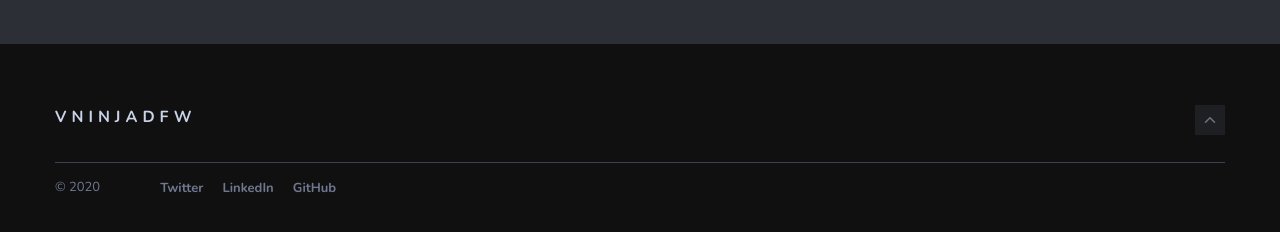
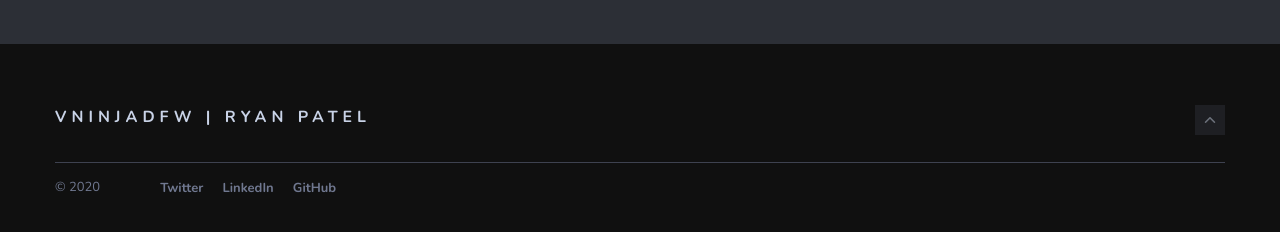
Before and after one commit to vNinjaDFW/vNinjaDFW.github.io, a Jekyll site: the page built from index.html, in a window 1280 px wide and 900 px high, scrolled down 1590 px. Shown: the part 648-880 px from the top of the window. Built offline with Jekyll 4.4.1, drawn with Linux system fonts in a browser that asks for light colours; nearby versions of some CDN libraries; the list of posts is cut into pages by our own code.

Commit message:
Add files via upload

```diff
--- a/_includes/footer.html
+++ b/_includes/footer.html
@@ -4,7 +4,7 @@
       <div class="col col-12">
         <div class="footer-top">
           <h2 class="logo-title">
-            <a href="{{site.baseurl}}/" class="logo-text">vNinjaDFW</a>
+            <a href="{{site.baseurl}}/" class="logo-text">vNinjaDFW | Ryan Patel</a>
           </h2>
           <div class="top"><i class="ion ion-ios-arrow-up"></i></div>
         </div>
```
